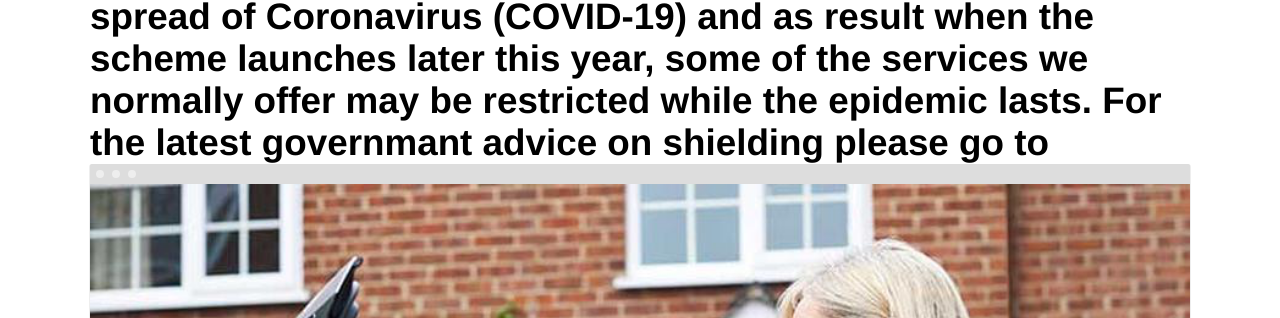
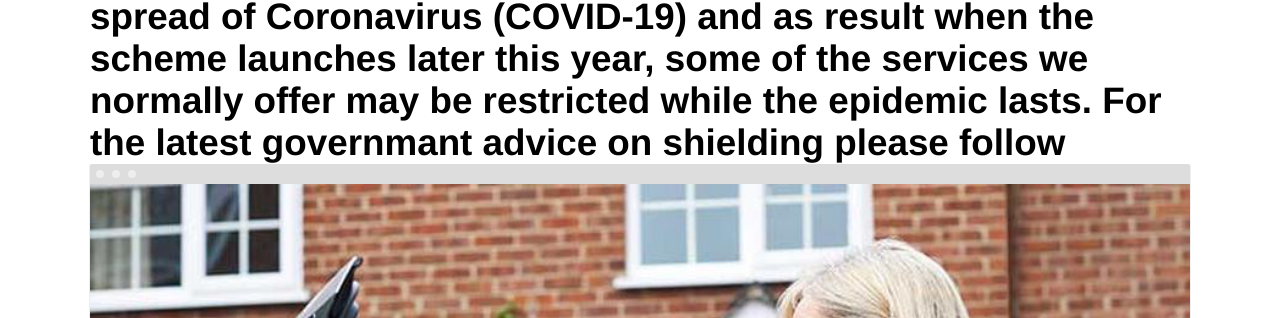
Before and after one commit to chriswilde1946/goodneighboursrp.org.uk, a Jekyll site: the page built from index.html, in a window 1280 px wide and 900 px high, scrolled down 514 px. Shown: the part 348-666 px from the top of the window. Built offline with Jekyll 4.4.1, drawn with Linux system fonts in a browser that asks for light colours; some of the changed text lies outside the part shown.

Commit message:
Add link
Add link

```diff
--- a/index.html
+++ b/index.html
@@ -18,7 +18,8 @@
 		<div class="container flex">
 			<div class="text editable">
 
-				<h1><strong> The Rural North West Peterborough Good Neighbours are are committed to following all government advice to prevent the spread of Coronavirus (COVID-19) and as result when the scheme launches later this year, some of the services we normally offer may be restricted while the epidemic lasts.  For the latest governmant advice on shielding please go to  <a href="https://www.peterborough.gov.uk/healthcare/public-health/coronavirus/information-for-people-shielding
+				<h1><strong> The Rural North West Peterborough Good Neighbours are are committed to following all government advice to prevent the spread of Coronavirus (COVID-19) and as result when the scheme launches later this year, some of the services we normally offer may be restricted while the epidemic lasts.  For the latest governmant advice on shielding please follow  <a href="https://www.peterborough.gov.uk/healthcare/public-health/coronavirus/information-for-people-shielding><strong>this link
+				</strong></a> here</p>
 </strong></h1><p>
 
 			<div>
```
